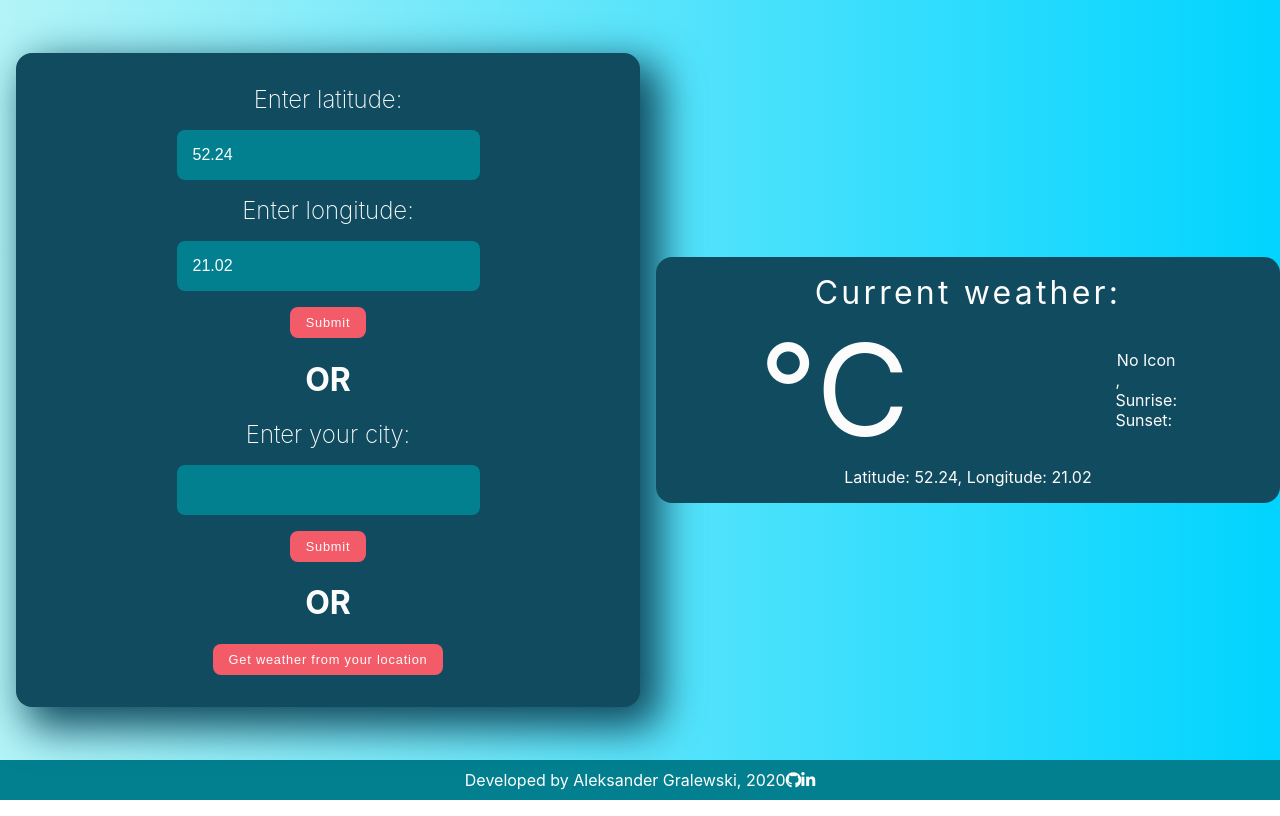
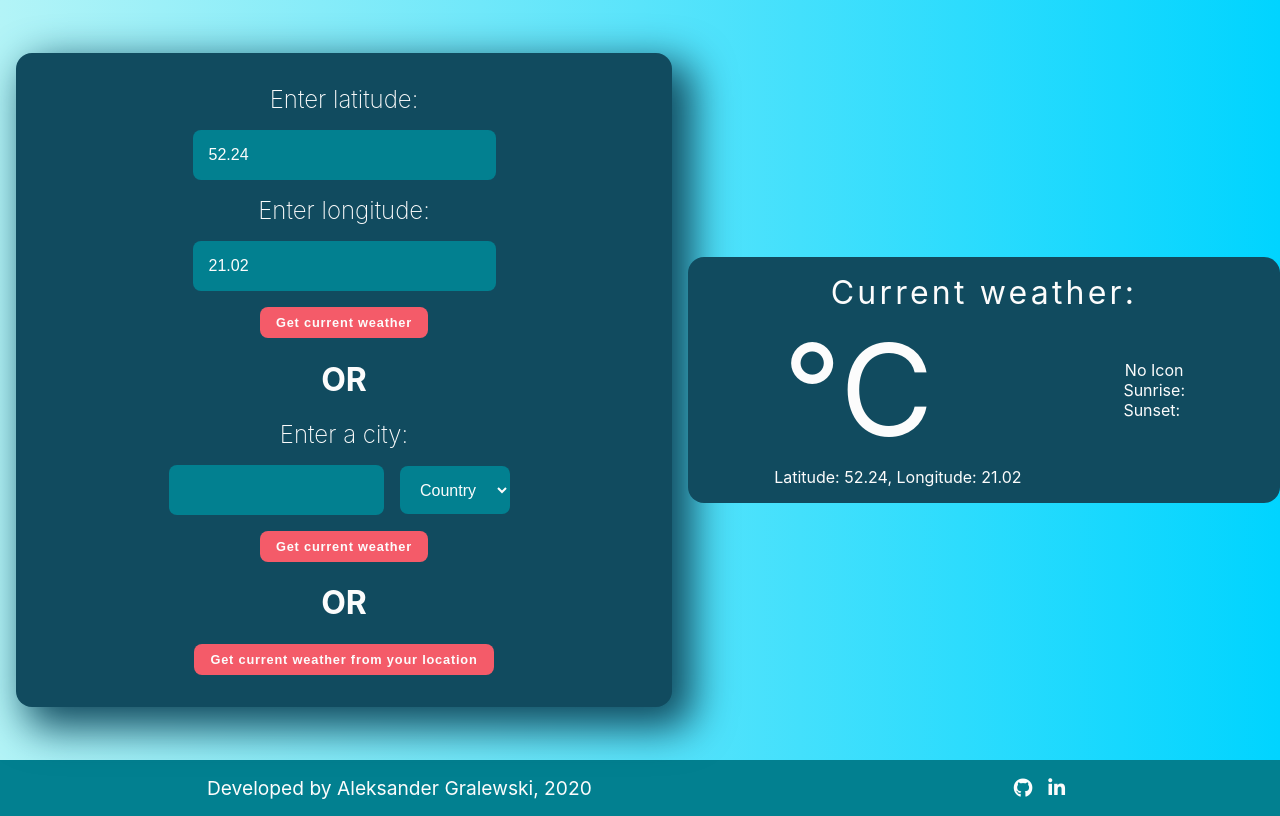
Before and after one commit to AlexGralewski/EveryWeather, a React (Create React App) app: page / in a window 1280 px wide. Built offline with nearby package versions, Linux system fonts and the light colour scheme.

Commit message:
New functionalities for WeatherApp.js, new styles

```diff
--- a/src/components/CurrentWeatherDisplay.js
+++ b/src/components/CurrentWeatherDisplay.js
@@ -1,9 +1,9 @@
 import React from "react"
 import getWeatherIcon from "../data/weatherIcons"
-import cities from "../data/cities"
+
 
 function CurrentWeatherDisplay(props) {
-  const {city, lat, long, currentTemp, currentWeather, currentDescription, currentIconId, currentSunrise, currentSunset} = props
+  const {city, lat, long, currentTemp, currentDescription, currentIconId, currentSunrise, currentSunset} = props
   let currentWeatherIcon = getWeatherIcon(currentIconId)
 
   return (
@@ -13,7 +13,7 @@ function CurrentWeatherDisplay(props) {
         <div className="current-temp">{currentTemp}°C</div>
         <div className="current-weather">
           <div className="current-icon">{currentWeatherIcon}</div>
-          <div className="current-description">{currentWeather}, {currentDescription}</div>
+          <div className="current-description">{currentDescription}</div>
           <div className="current-sunrise">Sunrise: {currentSunrise}</div>
           <div className="current-sunset">Sunset: {currentSunset}</div>
         </div>
--- a/src/components/Footer.js
+++ b/src/components/Footer.js
@@ -3,9 +3,13 @@ import React from "react"
 function Footer() {
   return (
     <footer>
-      Developed by Aleksander Gralewski, 2020
-      <i class="fab fa-github"></i>
-      <i class="fab fa-linkedin-in"></i>
+      <div>
+        Developed by Aleksander Gralewski, 2020
+      </div>
+      <div className="social-icons">
+        <a href="#"><i className="fab fa-github"></i></a>
+        <i className="fab fa-linkedin-in"></i>
+      </div>
     </footer>
   )
 }
--- a/src/components/WeatherApp.js
+++ b/src/components/WeatherApp.js
@@ -2,8 +2,6 @@ import React from "react"
 import timestampToTime from "../data/timestampToTime"
 import CurrentWeatherDisplay from "./CurrentWeatherDisplay"
 import cities from "../data/cities"
-
-console.log(timestampToTime(1603949182))
 
 class WeatherApp extends React.Component {
   constructor() {
@@ -12,9 +10,12 @@ class WeatherApp extends React.Component {
       lat: "52.24", //latitude
       long: "21.02", //longitude
       city: "", //city of choice
+      country: "",
       part: "minutely,hourly", //Excludes parts of weather data. Available values: "current", "minutely", "hourly", "daily", "alerts". Seperated by comma without spaces
-      apiKey: "692d3bd12adf77c08728b7324d9f2b14", //APIkey for OpenWeatherMapAPI
-      data: undefined, //data pulled from API
+      weatherApiKey: "692d3bd12adf77c08728b7324d9f2b14", //API key for OpenWeatherMapAPI
+      weatherData: undefined, //data pulled from weather API
+      locationApiKey: "44f5f3ce977746e7ab89ddeae84b48d3", //API key for openCageData
+      locationData: undefined, //data pulled from location API
     }
     this.handleChange = this.handleChange.bind(this)
     this.handleLatLongSubmit = this.handleLatLongSubmit.bind(this)
@@ -28,26 +29,44 @@ class WeatherApp extends React.Component {
     this.setState({
       [name]: value
     })
-    console.log(this.state)
   }
 
   handleLatLongSubmit(event) {
     event.preventDefault();
-    let apiURL = "https://api.openweathermap.org/data/2.5/onecall?lat=" + (this.state.lat % 180) + "&lon=" + (this.state.long % 180) + "&exclude=" + this.state.part + "&appid=" + this.state.apiKey
-    console.log(apiURL)
-    fetch(apiURL)
+
+    //URL string for weather API
+    let weatherApiUrl = "https://api.openweathermap.org/data/2.5/onecall?lat=" + (this.state.lat % 180) + "&lon=" + (this.state.long % 180) + "&exclude=" + this.state.part + "&appid=" + this.state.weatherApiKey
+    console.log(weatherApiUrl)
+    let locationApiUrl = "https://api.opencagedata.com/geocode/v1/json?q=" + (this.state.lat % 180) + "+" + (this.state.long % 180) + "&key="  + this.state.locationApiKey
+    console.log(locationApiUrl)
+    //fetch weather API
+    fetch(weatherApiUrl)
       .then(response => response.json())
       .then(res => {
-        this.setState({data: res});
+        this.setState({weatherData: res})
       })
       .catch(err => {
-        console.log(err);
-      });
-    console.log(this.state.data)
+        console.log(err)
+      })
+
+    fetch(locationApiUrl)
+      .then(response => response.json())
+      .then(res => {
+        this.setState({locationData: res})
+      })
+      .catch(err => {
+        console.log(err)
+      })
+    this.setState({
+      city: ""
+    })
   }
+
+
 
   handleCitySubmit(event) {
     event.preventDefault();
+
     let cityIndex
     for (cityIndex = 0; cityIndex < cities.length; cityIndex++) {
       if (cities[cityIndex].city === "warsaw") {
@@ -58,8 +77,11 @@ class WeatherApp extends React.Component {
       }
     }
 
-    let apiURL = "https://api.openweathermap.org/data/2.5/onecall?lat=" + (this.state.lat % 180) + "&lon=" + (this.state.long % 180) + "&exclude=" + this.state.part + "&appid=" + this.state.apiKey
+    //URL string for weather API
+    let apiURL = "https://api.openweathermap.org/data/2.5/onecall?lat=" + (this.state.lat % 180) + "&lon=" + (this.state.long % 180) + "&exclude=" + this.state.part + "&appid=" + this.state.weatherApiKey
     console.log(apiURL)
+
+    //fetch API
     fetch(apiURL)
       .then(response => response.json())
       .then(res => {
@@ -68,7 +90,6 @@ class WeatherApp extends React.Component {
       .catch(err => {
         console.log(err);
       });
-    console.log("handleCitySubmit")
   }
 
   handleLocationSubmit(event) {
@@ -78,20 +99,28 @@ class WeatherApp extends React.Component {
   }
 
   render() {
-    const {city, lat, long, data} = this.state
+    const {city, lat, long, weatherData, locationData} = this.state
     let current = {}
-    if (data !== undefined) {
+
+    //assigning weather parameters
+    if (weatherData !== undefined) {
       //set current temperature
-      current.temp = Math.floor(data.current.temp - 273.15)
+      current.temp = Math.round(weatherData.current.temp - 273.15)
       //set current sunrise and sunset
-      current.sunrise = timestampToTime(data.current.sunrise)
-      current.sunset = timestampToTime(data.current.sunset)
+      current.sunrise = timestampToTime(weatherData.current.sunrise)
+      current.sunset = timestampToTime(weatherData.current.sunset)
       //set current weather
-      current.weather = data.current.weather[0].main
-      current.description = data.current.weather[0].description
-      current.iconId = data.current.weather[0].icon
+      current.description = weatherData.current.weather[0].description
+      current.iconId = weatherData.current.weather[0].icon
     }
     console.log(current)
+
+    if (locationData !== undefined) {
+        const cityL = locationData.results[0].components.city
+        const countryL = locationData.results[0].components.country
+
+      }
+
 
     return (
       <div className="weather-app">
@@ -101,7 +130,8 @@ class WeatherApp extends React.Component {
               <label>
                 Enter latitude:<br />
                 <input
-                  type="text"
+                  type="number"
+                  step="0.001"
                   name="lat"
                   value={lat}
                   onChange={this.handleChange}/>
@@ -109,32 +139,42 @@ class WeatherApp extends React.Component {
               <label>
                 Enter longitude: <br />
                 <input
-                  type="text"
+                  type="number"
+                  step="0.001"
                   name="long"
                   value={long}
                   onChange={this.handleChange}/>
               </label>
-              <button>Submit</button>
+              <button>Get current weather</button>
             </form>
           </div>
           <h1>OR</h1>
           <div className="city-form">
             <form onSubmit={this.handleCitySubmit}>
             <label>
-              Enter your city:
-              <br />
-              <input
-                type="text"
-                name="city"
-                value = {city}
-                onChange={this.handleChange}/>
+              Enter a city:
+              <div className="city-country-inputs">
+                <input
+                  type="text"
+                  name="city"
+                  value = {city}
+                  onChange={this.handleChange}/>
+                <select
+                  value={this.state.country}
+                  name="country"
+                  onChange = {this.handleChange}>
+                  <option value="">Country</option>
+                  <option value="poland">Poland</option>
+                  <option value="england">England</option>
+                </select>
+              </div>
             </label>
-            <button>Submit</button>
+            <button>Get current weather</button>
           </form>
           </div>
           <h1>OR</h1>
           <div className="this-location-form">
-            <button onClick={this.handleLocationSubmit}>Get weather from your location</button>
+            <button onClick={this.handleLocationSubmit}>Get current weather from your location</button>
           </div>
         </div>
 
@@ -143,7 +183,6 @@ class WeatherApp extends React.Component {
           lat={lat}
           long={long}
           currentTemp = {current.temp}
-          currentWeather = {current.weather}
           currentDescription = {current.description}
           currentIconId = {current.iconId}
           currentSunrise = {current.sunrise}
--- a/src/css/index.css
+++ b/src/css/index.css
@@ -35,7 +35,7 @@ code {
 }
 
 .weather-app .forms {
-  padding: 2rem 0;
+  padding: 2rem;
   margin: 1rem;
   width: 40%;
   background-color: #114B5F;
@@ -45,12 +45,12 @@ code {
   box-shadow: 15px 15px 40px 6px #114b5f;
 }
 
-.weather-app label {
+.weather-app .forms label {
   font-size: 1.5rem;
   font-weight: 200;
 }
 
-.weather-app input {
+.weather-app .forms input, .weather-app .forms select {
   width: 100%;
   background-color: #028090;
   color: inherit;
@@ -61,30 +61,52 @@ code {
   font-size: 1rem;
 }
 
-.weather-app input:hover {
+.weather-app .forms input:hover, .weather-app .forms select:hover {
   background-color: #b3f4f7;
   color: #114B5F;
 }
 
-.weather-app button {
+.weather-app .forms button {
   background-color: #F45B69;
   color: inherit;
   font-size: 0.8rem;
+  font-weight: 600;
   letter-spacing: 0.05rem;
   padding: 0.5rem 1rem;
   border: none;
   border-radius: 0.5rem;
 }
 
-.weather-app button:hover {
+.weather-app .forms button:hover {
   background: linear-gradient(145deg, #dd5a67, #ff6b7a);
 }
 
-.weather-app button:active {
+.weather-app .forms button:active {
   border-radius: 0.5rem;
   background: #F45B69;
   -webkit-box-shadow: inset 10px 10px 20px #cf4d59,  inset -10px -10px 20px #ff6979;
           box-shadow: inset 10px 10px 20px #cf4d59,  inset -10px -10px 20px #ff6979;
+}
+
+.weather-app .forms .city-country-inputs {
+  display: -webkit-box;
+  display: -ms-flexbox;
+  display: flex;
+  -webkit-box-align: center;
+      -ms-flex-align: center;
+          align-items: center;
+}
+
+.weather-app .forms .city-country-inputs input {
+  width: 50%;
+  margin: 1rem 0.5rem;
+}
+
+.weather-app .forms .city-country-inputs select {
+  padding: 0 0 0 1rem;
+  margin: 1rem 0.5rem;
+  height: 3rem;
+  width: 30%;
 }
 
 .current-weather-display {
@@ -151,23 +173,32 @@ code {
 
 .current-weather-display .current-place .current-city {
   text-transform: capitalize;
-  display: none;
 }
 
 footer {
-  width: 100%;
-  height: 5vh;
-  background-color: #028090;
-  color: white;
   display: -webkit-box;
   display: -ms-flexbox;
   display: flex;
-  -webkit-box-pack: center;
-      -ms-flex-pack: center;
-          justify-content: center;
+  -ms-flex-pack: distribute;
+      justify-content: space-around;
   -webkit-box-align: center;
       -ms-flex-align: center;
           align-items: center;
+  width: 100%;
+  height: 5vh;
+  font-size: 1.2rem;
+  background-color: #028090;
+  color: #FCFCFC;
+  display: flex;
+}
+
+footer a {
+  text-decoration: none;
+  color: #FCFCFC;
+}
+
+footer i {
+  margin: 0.5rem;
 }
 
 @media screen and (max-width: 1500px) {
@@ -176,9 +207,15 @@ footer {
   }
 }
 
-@media screen and (max-height: 600px) {
+@media screen and (max-height: 1000px) {
   footer {
-    height: 10vh;
+    height: 7vh;
+  }
+}
+
+@media screen and (max-height: 700px) {
+  footer {
+    height: 15vh;
   }
 }
 /*# sourceMappingURL=index.css.map */
--- a/src/css/index.scss
+++ b/src/css/index.scss
@@ -36,7 +36,7 @@ code {
   background: linear-gradient(90deg, $bright2 0%, rgba(0,212,255,1) 100%);
 
   .forms {
-    padding: 2rem 0;
+    padding: 2rem;
     margin: 1rem;
     width: 40%;
     background-color: #114B5F;
@@ -45,16 +45,13 @@ code {
     -webkit-box-shadow: 15px 15px 40px 6px rgba(17,75,95,1);
     -moz-box-shadow: 15px 15px 40px 6px rgba(17,75,95,1);
     box-shadow: 15px 15px 40px 6px rgba(17,75,95,1);
-  }
-
-
-
 
     label {
       font-size: 1.5rem;
       font-weight: 200;
     }
-  input {
+
+    input, select {
       width: 100%;
       background-color: $dark2;
       color: inherit;
@@ -67,7 +64,7 @@ code {
     }
 
 
-  input:hover {
+    input:hover, select:hover {
       background-color: $bright2;
       color: $dark1;
     }
@@ -76,10 +73,12 @@ code {
       background-color: $bright3;
       color: inherit;
       font-size: 0.8rem;
+      font-weight: 600;
       letter-spacing: 0.05rem;
       padding: 0.5rem 1rem;
       border:none;
       border-radius: 0.5rem;
+
     }
 
     button:hover {
@@ -93,6 +92,21 @@ code {
       inset -10px -10px 20px #ff6979;
     }
 
+    .city-country-inputs {
+      display: flex;
+      align-items: center;
+      input {
+        width: 50%;
+        margin: 1rem 0.5rem;
+      }
+      select {
+        padding: 0 0 0 1rem;
+        margin: 1rem 0.5rem;
+        height: 3rem;
+        width: 30%;
+      }
+    }
+  }
 }
 
 .current-weather-display {
@@ -135,22 +149,28 @@ code {
 
     .current-city {
       text-transform: capitalize;
-      display: none
     }
   }
-
 }
 
 
 footer {
+  display:flex;
+  justify-content: space-around;
+  align-items: center;
   width: 100%;
   height: 5vh;
+  font-size: 1.2rem;
   background-color: $dark2;
-  color: white;
+  color: $bright1;
   display: flex;
-  justify-content: center;
-  align-items: center;
-
+  a {
+    text-decoration: none;
+    color: $bright1;
+  }
+  i {
+    margin: 0.5rem;
+  }
 }
 
 @media screen and (max-width: 1500px) {
@@ -158,8 +178,16 @@ footer {
     width: 70%;
   }
 }
-@media screen and (max-height: 600px) {
+
+
+@media screen and (max-height: 1000px) {
   footer {
-    height: 10vh;
+    height: 7vh;
   }
 }
+
+@media screen and (max-height: 700px) {
+  footer {
+    height: 15vh;
+  }
+}
```
Also changed, not shown: 1 other file (tests, documents, lock files or other folders). Lines whose indentation alone changed are shown as unchanged.
